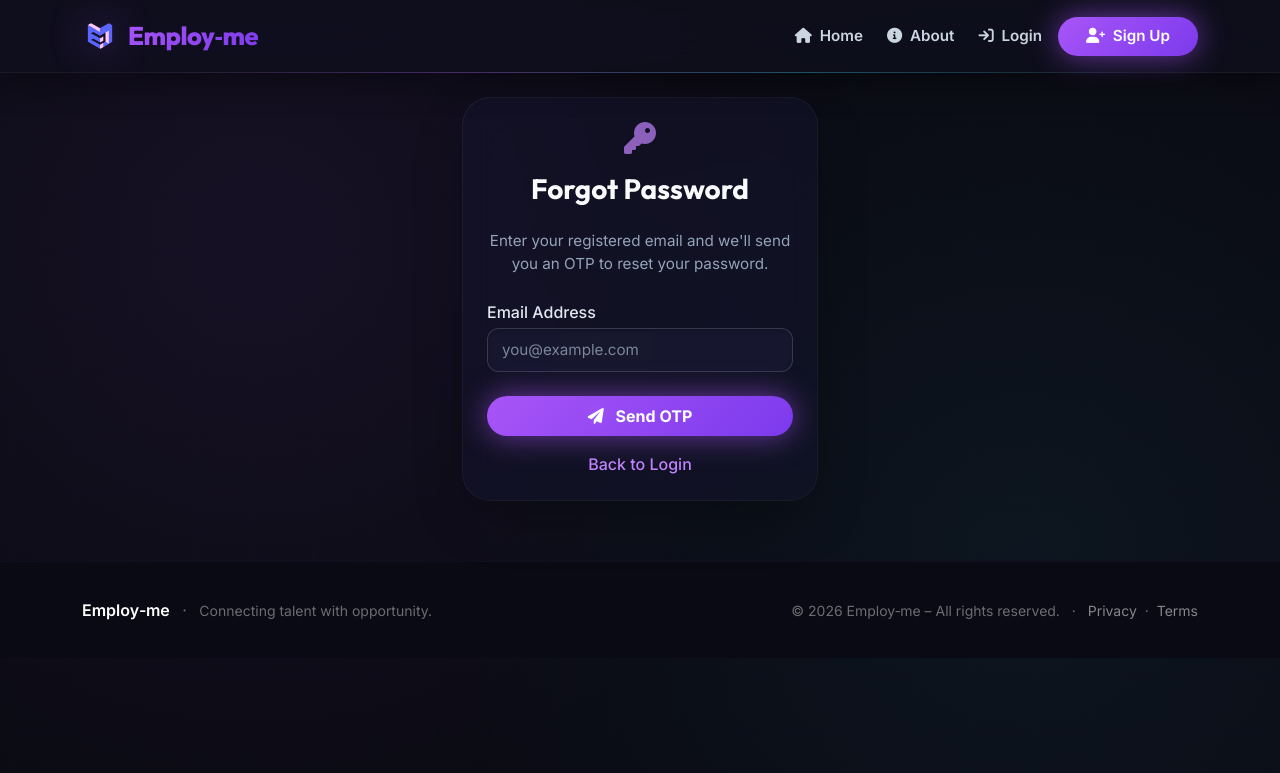
After one commit to tj184/Employ-me, a Flask app: page /forgot-password in a window 1280 px wide. The commit adds this page. Shown: the top 773 px of the page. Run offline with Flask 3, Linux system fonts and the light colour scheme; some libraries are stand-ins or nearby versions.

Commit message:
Enabling the forgot password functionality

```diff
--- a/app.py
+++ b/app.py
@@ -476,6 +476,89 @@ def verify_otp():
 
     return jsonify({'success': False, 'message': 'Invalid OTP or expired'}), 400
 
+@app.route('/forgot-password', methods=['GET', 'POST'])
+def forgot_password():
+    if request.method == 'GET':
+        return render_template('forgot_password.html')
+
+    # POST – check email and send OTP
+    email = request.form.get('email', '').strip()
+    if not email:
+        flash('Please enter your email address.', 'danger')
+        return render_template('forgot_password.html')
+
+    user = User.query.filter_by(email=email).first()
+    if not user:
+        flash('No account found with that email.', 'danger')
+        return render_template('forgot_password.html')
+
+    # Generate OTP and store in session
+    otp = str(random.randint(100000, 999999))
+    session['reset_otp'] = otp
+    session['reset_otp_email'] = email
+    session['reset_otp_expiry'] = time.time() + 300  # 5 minutes
+
+    try:
+        send_otp_email(email, otp)
+        flash('OTP sent to your email. Valid for 5 minutes.', 'success')
+        return redirect(url_for('verify_reset_otp'))
+    except Exception as e:
+        flash('Failed to send OTP. Please try again later.', 'danger')
+        return render_template('forgot_password.html')
+
+
+@app.route('/verify-reset-otp', methods=['GET', 'POST'])
+def verify_reset_otp():
+    if request.method == 'GET':
+        return render_template('verify_reset_otp.html')
+
+    # POST – verify OTP
+    otp = request.form.get('otp', '').strip()
+    if (session.get('reset_otp') == otp and
+        time.time() < session.get('reset_otp_expiry', 0)):
+        # OTP valid – allow password reset
+        session.pop('reset_otp', None)
+        session.pop('reset_otp_expiry', None)
+        session['reset_allowed_email'] = session.get('reset_otp_email')
+        return redirect(url_for('reset_password'))
+    else:
+        flash('Invalid OTP or expired.', 'danger')
+        return render_template('verify_reset_otp.html')
+
+
+@app.route('/reset-password', methods=['GET', 'POST'])
+def reset_password():
+    if request.method == 'GET':
+        if not session.get('reset_allowed_email'):
+            flash('Unauthorized access.', 'danger')
+            return redirect(url_for('forgot_password'))
+        return render_template('reset_password.html')
+
+    # POST – set new password
+    if not session.get('reset_allowed_email'):
+        flash('Session expired. Please start again.', 'danger')
+        return redirect(url_for('forgot_password'))
+
+    password = request.form.get('password', '')
+    confirm = request.form.get('confirm_password', '')
+    if not password or len(password) < 8:
+        flash('Password must be at least 8 characters.', 'danger')
+        return render_template('reset_password.html')
+    if password != confirm:
+        flash('Passwords do not match.', 'danger')
+        return render_template('reset_password.html')
+
+    email = session.pop('reset_allowed_email')
+    user = User.query.filter_by(email=email).first()
+    if not user:
+        flash('User not found.', 'danger')
+        return redirect(url_for('forgot_password'))
+
+    user.password_hash = generate_password_hash(password)
+    db.session.commit()
+    flash('Password reset successfully. You can now log in.', 'success')
+    return redirect(url_for('login'))
+
 
 # Mount the admin app under /admin
 app.wsgi_app = DispatcherMiddleware(app.wsgi_app, {
--- /dev/null
+++ b/templates/forgot_password.html
@@ -0,0 +1,69 @@
+{% extends "base.html" %}
+
+{% block content %}
+<div class="row justify-content-center mt-4">
+    <div class="col-md-5 col-lg-4">
+        <!-- Glass card -->
+        <div class="card-modern p-4">
+            <div class="text-center mb-3">
+                <i class="fas fa-key fa-2x" style="color: var(--primary-light); opacity: 0.7;"></i>
+            </div>
+            <h3 class="text-center mb-4" style="font-family: var(--font-display); font-weight: 700; color: #F8FAFC;">
+                Forgot Password
+            </h3>
+            <p class="text-center mb-4" style="color: #94A3B8; font-size: 0.95rem;">
+                Enter your registered email and we'll send you an OTP to reset your password.
+            </p>
+            <form method="POST">
+                <div class="mb-4">
+                    <label class="form-label-custom">Email Address</label>
+                    <input type="email" name="email" class="form-control-dark" placeholder="you@example.com" required>
+                </div>
+                <button type="submit" class="btn btn-primary-gradient w-100 py-2">
+                    <i class="fas fa-paper-plane me-2"></i> Send OTP
+                </button>
+            </form>
+            <p class="mt-3 mb-0 text-center" style="color: #94A3B8;">
+                <a href="{{ url_for('login') }}" style="color: var(--primary-light); font-weight: 500; text-decoration: none;">
+                    Back to Login
+                </a>
+            </p>
+        </div>
+    </div>
+</div>
+{% endblock %}
+
+{% block extra_scripts %}
+<style>
+    /* Reuse the same input and label styling as the login page */
+    .form-label-custom {
+        font-weight: 500;
+        color: #E2E8F0;
+        margin-bottom: 4px;
+        display: block;
+    }
+    .form-control-dark {
+        background: rgba(25, 25, 50, 0.85);
+        border: 1px solid rgba(255, 255, 255, 0.15);
+        border-radius: 12px;
+        color: #F1F5F9;
+        padding: 10px 14px;
+        font-size: 0.95rem;
+        transition: all 0.3s ease;
+        box-shadow: inset 0 2px 4px rgba(0,0,0,0.2);
+        width: 100%;
+        box-sizing: border-box;
+    }
+    .form-control-dark:focus {
+        background: rgba(30, 30, 60, 0.9);
+        border-color: var(--primary);
+        box-shadow: 0 0 12px rgba(168, 85, 247, 0.35), inset 0 2px 4px rgba(0,0,0,0.2);
+        color: #fff;
+        outline: none;
+    }
+    .form-control-dark::placeholder {
+        color: #94A3B8;
+        opacity: 0.8;
+    }
+</style>
+{% endblock %}
```
Also changed, not shown: templates/login.html (+15 -21 lines), templates/reset_password.html (added, +68 -0 lines), templates/signup.html (+102 -11 lines), templates/verify_reset_otp.html (added, +70 -0 lines), app.db.
